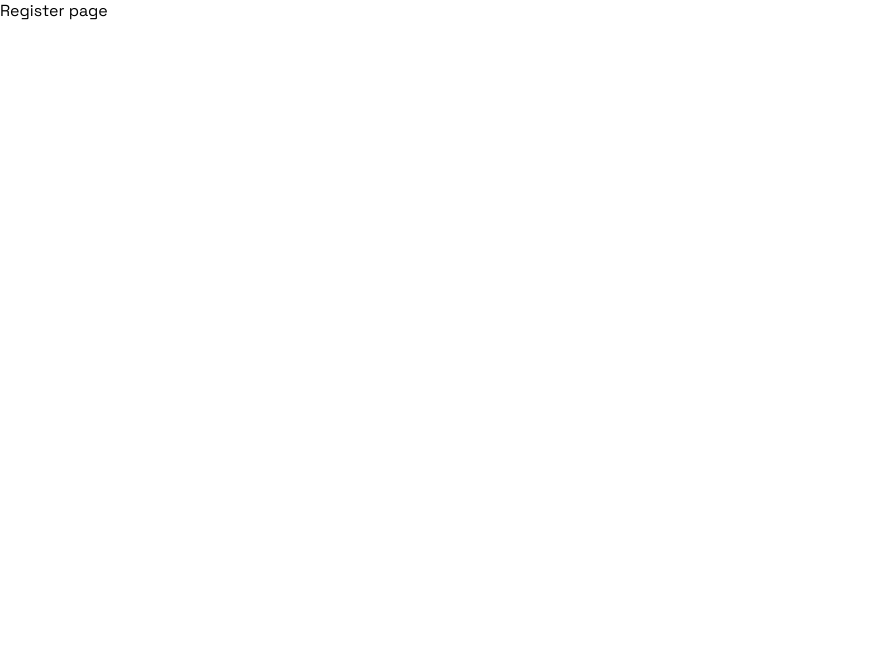
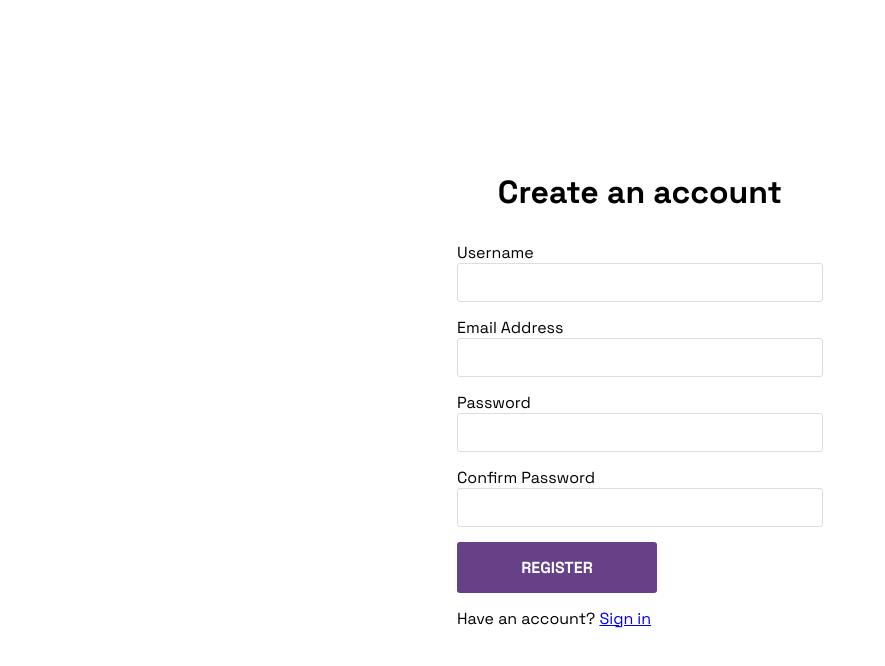
Before and after one commit to olumorothy/9jaukay, a React (Create React App) app in the folder client/: page /register in a window 1280 px wide. Shown: the top 666 px of the page, without its empty margins (0-885 px from the left). Built offline with nearby package versions, Linux system fonts and the light colour scheme.

Commit message:
implements the registration functionality

```diff
--- a/client/src/components/Register.jsx
+++ b/client/src/components/Register.jsx
@@ -1,5 +1,66 @@
 import React from "react";
+import { useState } from "react";
+import { Link } from "react-router-dom";
 
 export default function Register() {
-  return <div>Register page</div>;
+  const [username, setUsername] = useState("");
+  const [password, setPassword] = useState("");
+  const [confirmPassword, setConfirmPassword] = useState("");
+  const [email, setEmail] = useState("");
+
+  const handleRegistration = (e) => {
+    e.preventDefault();
+    console.log(username, password, confirmPassword, email);
+    setUsername("");
+    setPassword("");
+    setConfirmPassword("");
+    setEmail("");
+  };
+  return (
+    <main className="register">
+      <h1 className="registerTitle">Create an account</h1>
+      <form className="registerForm" onSubmit={handleRegistration}>
+        <label htmlFor="username">Username</label>
+        <input
+          type="text"
+          name="username"
+          id="username"
+          required
+          value={username}
+          onChange={(e) => setUsername(e.target.value)}
+        />
+        <label htmlFor="email">Email Address</label>
+        <input
+          type="text"
+          name="email"
+          id="email"
+          required
+          value={email}
+          onChange={(e) => setEmail(e.target.value)}
+        />
+        <label htmlFor="password">Password</label>
+        <input
+          type="password"
+          name="password"
+          id="password"
+          required
+          value={password}
+          onChange={(e) => setPassword(e.target.value)}
+        />
+        <label htmlFor="password">Confirm Password</label>
+        <input
+          type="password"
+          name="cpassword"
+          id="cpassword"
+          required
+          value={confirmPassword}
+          onChange={(e) => setConfirmPassword(e.target.value)}
+        />
+        <button className="registerBtn">REGISTER</button>
+        <p>
+          Have an account? <Link to="/">Sign in</Link>
+        </p>
+      </form>
+    </main>
+  );
 }
--- a/client/src/index.css
+++ b/client/src/index.css
@@ -14,7 +14,8 @@ input {
   margin-bottom: 15px;
 }
 
-.login {
+.login,
+.register {
   display: flex;
   width: 100%;
   flex-direction: column;
@@ -24,16 +25,19 @@ input {
   padding: 30px;
 }
 
-.loginTitle {
+.loginTitle,
+.registerTitle {
   margin-bottom: 30px;
 }
 
-.loginForm {
+.loginForm,
+.registerForm {
   width: 30%;
   display: flex;
   flex-direction: column;
 }
-.loginBtn {
+.loginBtn,
+.registerBtn {
   display: block;
   width: 200px;
   padding: 15px;
```
